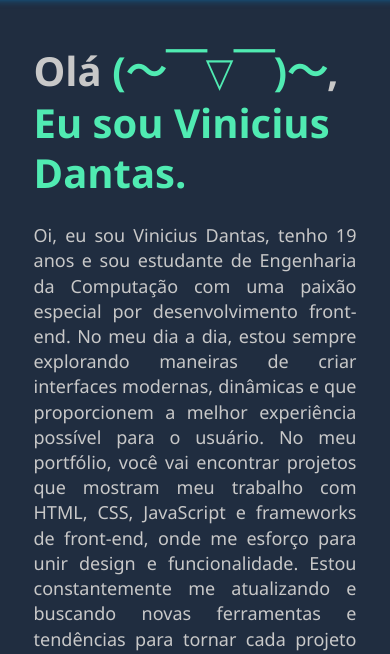
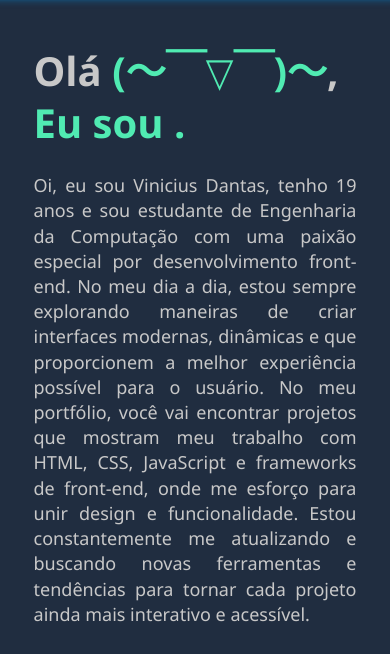
Before and after one commit to ViniciusCoelh0/Portfolio, a plain HTML site: page index.html in a window 390 px wide. Shown: the part 2594-3248 px from the top of the page. Drawn offline with nearby package versions, Linux system fonts and the light colour scheme.

```diff
--- a/index.html
+++ b/index.html
@@ -147,7 +147,7 @@
                     </div><!--img-sobre-->
 
                     <div class="txt-sobre">
-                        <h2 class="titulo">Olá <span class="emoji">(～￣▽￣)～</span>, <span>Eu sou Vinicius Dantas.</span></h2>
+                        <h2 class="titulo">Olá <span class="emoji">(～￣▽￣)～</span>, <span>Eu sou .</span></h2>
 
                         <p class="tamanhoParagrafo">
                             Oi, eu sou Vinicius Dantas, tenho 19 anos e sou estudante de Engenharia da Computação com uma paixão especial por desenvolvimento front-end. No meu dia a dia, estou sempre explorando maneiras de criar interfaces modernas, dinâmicas e que proporcionem a melhor experiência possível para o usuário. No meu portfólio, você vai encontrar projetos que mostram meu trabalho com HTML, CSS, JavaScript e frameworks de front-end, onde me esforço para unir design e funcionalidade. Estou constantemente me atualizando e buscando novas ferramentas e tendências para tornar cada projeto ainda mais interativo e acessível.
```
